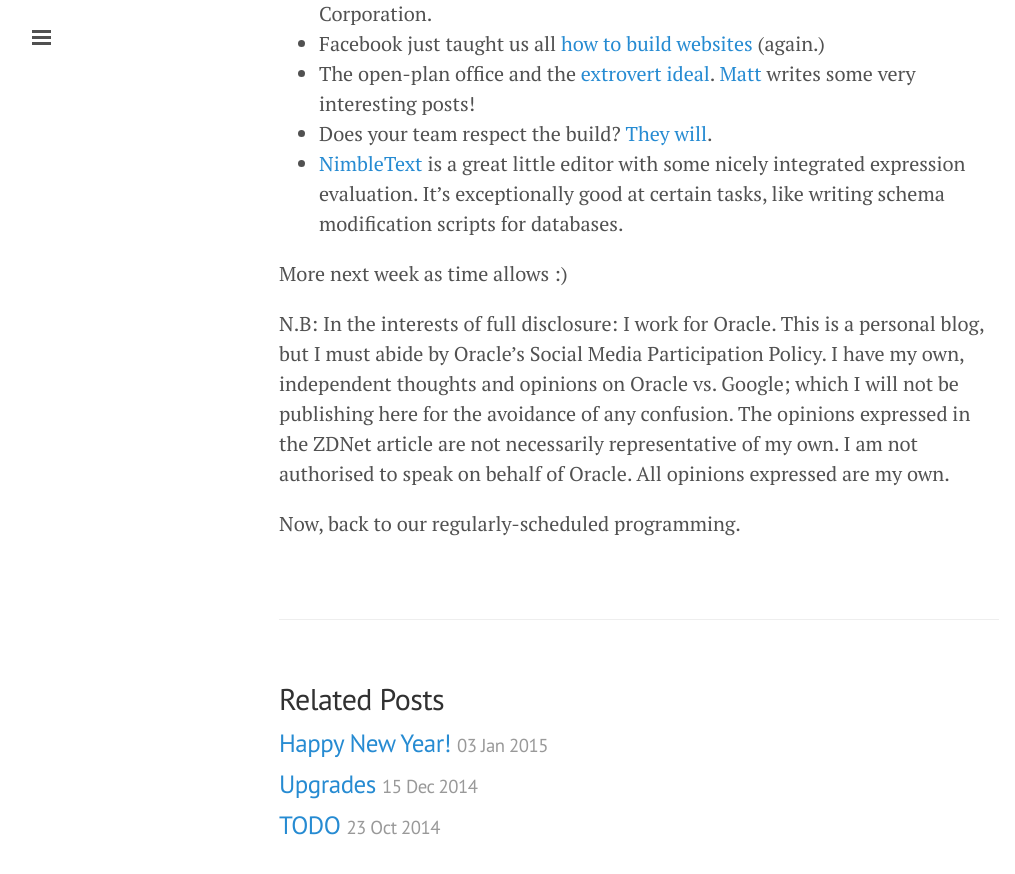
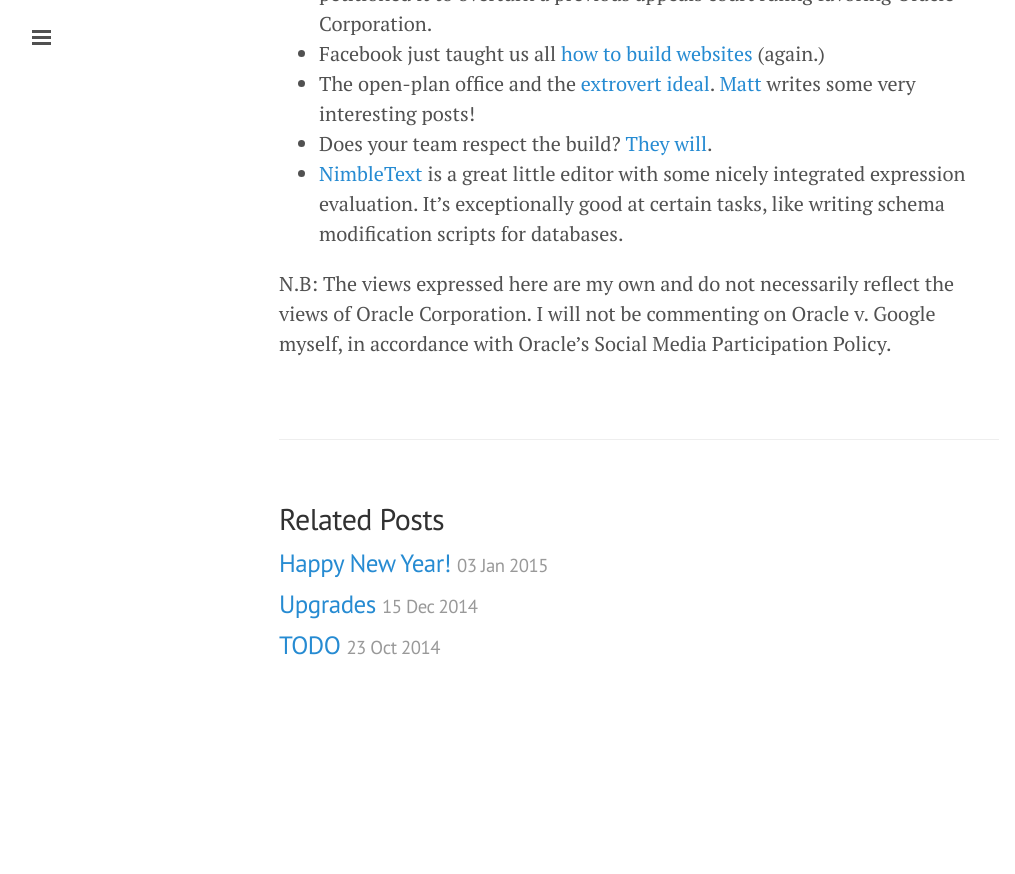
Before and after one commit to adamjames/adamjames.github.io, a Jekyll site: the page built from _posts/2015-02-09-around-the-web.md, in a window 1280 px wide and 900 px high, scrolled down 1743 px. Shown: the top 874 px of the window, without its empty margins (1-1016 px from the left). Built offline with Jekyll 4.4.1, drawn with Linux system fonts in a browser that asks for light colours; Markdown is read by kramdown in place of the engine named in the settings; after the commit the page ends 2465 px from its top, so only the background shows below that; some of the changed text lies outside the part shown.

Commit message:
Fix missing link and alter disclaimer.

```diff
--- a/_posts/2015-02-09-around-the-web.md
+++ b/_posts/2015-02-09-around-the-web.md
@@ -6,13 +6,11 @@
 - aroundtheweb
 ---
 
-Interesting links and things I've seen and read over the last week (more or less):
-
-I'll post these occasionally as I have time to put them together.
+Here are some Interesting links and things I've seen and read over the last week (more or less). I'll make an effort to keep posting something like this every so often assuming nothing else takes its place.
 
 * [Crunchbang Linux][crunchbanglinux] closes its' doors. Luckily there's still [Archbang][archbanglinux]. Thanks for the awesome distro [@corenominal][core-nominal], best of luck to you in your future endeavours!
 * [GnuPG][gnupg-donations] was running out of money, but the community rallied behind the project, with individual contributions raising [over €120,000][gnupg-donations-after], not including large donations from the Linux Foundation, payments processor Stripe and Facebook.
-* The courts ruled that British intelligence agency GHCQ's "full take" (i.e. metadata and *all* traffic) collection of all data transiting the UK was unlawful for seven years.
+* The courts ruled that British intelligence agency GHCQ's "full take" (i.e. metadata and *all* traffic) collection of all data transiting the UK was [unlawful for seven years][mass-surveillance-unlawful].
 * The Electronic Frontier Foundation has [won its four-year Freedom of Information Act lawsuit][eff-legal-basis-for-spying] over secret legal interpretations of a controversial section of the Patriot Act, including legal analysis of law enforcement and intelligence agency access to census records.
 * The U.S. Department of Justice apparently thinks 80% of *traffic* on the [Tor network][doj-tor-traffic] is child pornography. I don't even know what to think.
 * [Radim Řehůřek][radim] takes us on a guided introduction to [data science in Python][python-data-science].
@@ -34,11 +32,7 @@
 * Does your team respect the build? [They will][siren-of-shame].
 * [NimbleText][nimble] is a great little editor with some nicely integrated expression evaluation. It's exceptionally good at certain tasks, like writing schema modification scripts for databases.
 
-More next week as time allows :)
-
-N.B: In the interests of full disclosure: I work for Oracle. This is a personal blog, but I must abide by Oracle's Social Media Participation Policy. I have my own, independent thoughts and opinions on Oracle vs. Google; which I will not be publishing here for the avoidance of any confusion. The opinions expressed in the ZDNet article are not necessarily representative of my own. I am not authorised to speak on behalf of Oracle. All opinions expressed are my own.
-
-Now, back to our regularly-scheduled programming.
+N.B: The views expressed here are my own and do not necessarily reflect the views of Oracle Corporation. I will not be commenting on Oracle v. Google myself, in accordance with Oracle's Social Media Participation Policy.
 
 [facebook]: https://medium.com/@ericflo/facebook-just-taught-us-all-how-to-build-websites-51f1e7e996f2
 [extroverts]: http://www.mattblodgett.com/2015/02/the-open-plan-office-and-extrovert-ideal.html
```
